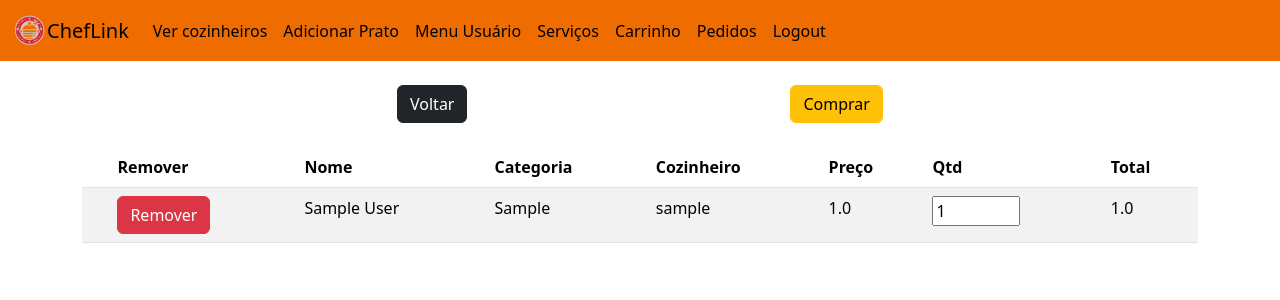
After one commit to RaulFSP/aprendendo, a Flask app: page /carrinho in a window 1280 px wide. The commit adds this page. Shown: the top 300 px of the page. Run offline with Flask 3, Linux system fonts and the light colour scheme; a user stored in the database is signed in; tables that the repository leaves empty hold one stand-in row (values such as "Sample post"); some libraries are stand-ins or nearby versions.

Commit message:
quase terminando

```diff
--- a/routes.py
+++ b/routes.py
@@ -1,6 +1,6 @@
 from app import app,db, login_manager
-from flask import render_template, redirect, url_for, flash
-from models import UserModel, UserPostModel, UserEnderecoModel
+from flask import render_template, redirect, url_for, flash, request
+from models import UserModel, UserPostModel, UserEnderecoModel, CarrinhoModel, CompraModel
 from forms import UserForm, LoginForm, UserPostForm, SearchForm, AlterUserForm, AlterUserPasswordForm
 from flask_login import login_required, logout_user, current_user, login_user
 from werkzeug.security import generate_password_hash, check_password_hash
@@ -293,3 +293,105 @@ def menu_cozinheiro(username):
     pratos = UserPostModel.query.filter(UserPostModel.user_id == cozinheiro.id).all()
     endereco = UserEnderecoModel.query.filter(UserEnderecoModel.user_id==cozinheiro.id).first_or_404()
     return render_template('menu_cozinheiro.html',cozinheiro=cozinheiro, pratos=pratos, endereco=endereco)
+
+
+@app.route('/adicionar/<int:id>')
+@login_required
+def adicionar_item(id):
+    prato = UserPostModel.query.get_or_404(id)
+    carrinho = CarrinhoModel(
+        id_cliente = current_user.id,
+        id_prato = prato.id,
+        id_cozinheiro = prato.poster.id,
+        prato_preco = prato.preco,
+        name_cliente = current_user.username
+    )
+    existe = CarrinhoModel.query.filter_by(id_prato=prato.id).first()
+    if not existe:
+        db.session.add(carrinho)
+        db.session.commit()
+        flash(f'{prato.name} foi adicionado!', category='primary')
+    else:
+        flash(f'{prato.name} já está na tabela!',category='danger')
+
+    return redirect(url_for('menu_cozinheiro', username=prato.poster.username))
+
+@app.route('/carrinho', methods=['POST','GET'])
+@login_required
+def carrinho():
+    carrinhos = CarrinhoModel.query.all()
+    if request.method == "POST":
+        ids = request.form.getlist('ids')
+        qtd_values = request.form.getlist('qtd')
+
+        tudo = list(zip(ids, qtd_values))
+        print(ids, qtd_values)
+
+        for id, qtd in tudo:
+            carrinho = CarrinhoModel.query.get_or_404(id)
+            carrinho.qtd = qtd
+            carrinho.total = float(qtd) * float(carrinho.prato_preco)
+            db.session.commit()
+            compra = CompraModel(
+                id_cliente = carrinho.id_cliente,
+                id_prato = carrinho.id_prato,
+                id_cozinheiro = carrinho.id_cozinheiro,
+                prato_preco = carrinho.prato_preco,
+                qtd = carrinho.qtd,
+                total = carrinho.total,
+                name_cliente = carrinho.name_cliente
+            )
+
+            db.session.add(compra)
+            db.session.commit()
+            db.session.delete(carrinho)
+            db.session.commit()
+            flash("Compra realizada")
+        return redirect(url_for('carrinho'))
+
+    return render_template('carrinho.html', carrinhos=carrinhos)
+
+@app.route('/remover_item_carrinho/<int:id>', methods=['POST','GET'])
+@login_required
+def remover_item_carrinho(id):
+    carrinho = CarrinhoModel.query.get_or_404(id)
+    if carrinho != None:
+        db.session.delete(carrinho)
+        db.session.commit()
+        flash("Item removido")
+        return redirect(url_for('carrinho'))
+    else:
+        flash("Não há como deletar esse item")
+        return redirect(url_for('carrinho'))
+
+@app.route('/servicos/<username>', methods=['POST','GET'])
+@login_required
+def servicos(username):
+    pedidos = CompraModel.query.filter(CompraModel.id_cozinheiro==current_user.id).all()
+    return render_template('servicos.html',pedidos=pedidos)
+
+@app.route('/pedidos/<username>')
+@login_required
+def pedidos(username):
+    pedidos = CompraModel.query.filter(CompraModel.name_cliente==current_user.username).all()
+    return render_template('pedidos.html',pedidos=pedidos)
+
+@app.route('/entregar_pedido/<int:id>')
+@login_required
+def entregar_pedido(id):
+    pedido = CompraModel.query.get_or_404(id)
+    pedido.status = False
+    pedido.situacao = "pronto para entrega"
+    db.session.commit()
+    flash("Pedido entregue")
+    return redirect(url_for('servicos',username=current_user.username))
+
+@app.route('/cancelar_pedido/<int:id>')
+@login_required
+def cancelar_pedido(id):
+    pedido = CompraModel.query.get_or_404(id)
+    pedido.status = False
+    pedido.situacao = "cancelado"
+    db.session.commit()
+    flash("Pedido cancelado")
+    return redirect(url_for('servicos',username=current_user.username))
--- /dev/null
+++ b/templates/carrinho.html
@@ -0,0 +1,64 @@
+{%extends "base.html"%}
+{%block head%}
+<title>Carrinho</title>
+    {%endblock%}
+
+{%block body%}
+<br>
+
+<form action="{{url_for('carrinho')}}" method="post" class="container">
+    <div class="d-grid gap-2 d-md-block d-md-flex justify-content-evenly">
+
+        <a href="{{url_for('index')}}" class="btn btn-dark">Voltar</a>
+        <input type="submit" value="Comprar" class="btn btn-warning">
+    </div>
+
+    <input type="hidden" name="csrf_token" value="{{ csrf_token() }}"/>
+    <br>
+<table class="table container table-striped">
+    <thead>
+        <tr>
+            <th></th>
+            <th>Remover</th>
+            <th>Nome</th>
+            <th>Categoria</th>
+            <th>Cozinheiro</th>
+            <th>Preço</th>
+            <th>Qtd</th>
+            <th>Total</th>
+        </tr>
+    </thead>
+    <tbody>
+        {% for carrinho in carrinhos %}
+        <tr>
+            <td><input type="hidden" name="ids" value="{{ carrinho.id }}" readonly></td>
+            <td><a href="{{url_for('remover_item_carrinho',id=carrinho.id)}}" class="btn btn-danger">Remover</a></td>
+            <td>{{ carrinho.carrinho.name }}</td>
+            <td>{{ carrinho.carrinho.categoria }}</td>
+            <td>{{carrinho.carrinho.poster.username}}</td>
+            <td class="price">{{ carrinho.prato_preco }}</td>
+            <td>
+                <input type="number" min="1" max="99" name="qtd" value="1" class="quantity" data-id="{{ loop.index }}">
+            </td>
+            <td class="total">{{ carrinho.prato_preco }}</td>
+        </tr>
+        {% endfor %}
+    </tbody>
+</table>
+</form>
+<script>
+
+    document.addEventListener('DOMContentLoaded', function () {
+        const quantities = document.querySelectorAll('.quantity');
+        quantities.forEach(quantity => {
+            quantity.addEventListener('input', function () {
+                const row = this.closest('tr');
+                const price = parseFloat(row.querySelector('.price').innerText);
+                const qty = parseFloat(this.value);
+                const total = row.querySelector('.total');
+                total.innerText = (price * qty).toFixed(2);
+            });
+        });
+    });
+</script>
+{%endblock%}
--- a/templates/components/navbar.html
+++ b/templates/components/navbar.html
@@ -1,4 +1,4 @@
-<nav class="navbar navbar-expand-lg" style="background-color: #fd7e14;">
+<nav class="navbar navbar-expand-lg" style="background-color: #EF6C00;">
     <div class="container-fluid">
         <a class="navbar-brand d-flex align-items-center" href="{{url_for('index')}}">
             <img src="{{url_for('static',filename='images/logo_192.png')}}" alt="Logo" width="35" height="35"
@@ -24,17 +24,26 @@
                     <a class="nav-link active" href="{{url_for('login')}}">Login</a>
                 </li>
                 {%else%}
+                {%if current_user.cozinheiro%}
                 <li class="nav-item">
                     <a class="nav-link active" href="{{url_for('add_post')}}">Adicionar Prato</a>
                 </li>
+                {%endif%}
                 <li class="nav-item">
                     <a class="nav-link active" href="{{url_for('dashboard_user')}}">Menu Usuário</a>
                 </li>
                 {%if current_user.cozinheiro%}
                 <li class="nav-item">
-                    <a class="nav-link active" href="{{url_for('dashboard_user')}}">Pedidos</a>
+                    <a class="nav-link active" href="{{url_for('servicos', username=current_user.username)}}">Serviços</a>
                 </li>
                 {%endif%}
+
+                <li class="nav-item">
+                    <a class="nav-link active" href="{{url_for('carrinho')}}">Carrinho</a>
+                </li>
+                <li class="nav-item">
+                    <a class="nav-link active" href="{{url_for('pedidos', username=current_user.username)}}">Pedidos</a>
+                </li>
                 <li class="nav-item">
                     <a class="nav-link active" href="{{url_for('logout')}}">Logout</a>
                 </li>
--- a/templates/components/post.html
+++ b/templates/components/post.html
@@ -1,6 +1,7 @@
 {%if pratos%}
 <div class="container d-flex  flex-wrap gap-3 justify-content-evenly">
-{%for prato in pratos%}
+    {%for prato in pratos%}
+    <a href="{{url_for('adicionar_item',id=prato.id)}}" class="text-decoration-none">
 <div class="card border-warning shadow" style="width: 18rem;">
     {%if prato.prato_pic == None%}
     <img src="{{url_for('static',filename='images/default_plate.jpg')}}" class="card-img-top" width="150rem" height="180rem">
@@ -17,6 +18,7 @@
         <li class="list-group-item">{{"R$\t{:,.2f}".format(prato.preco)}}</li>
     </ul>
 </div>
+</a>
 {%endfor%}
 </div>
 {%else%}
--- a/templates/cozinheiros.html
+++ b/templates/cozinheiros.html
@@ -21,7 +21,11 @@
     {%for cozinheiro in cozinheiros%}
     <a href="{{url_for('menu_cozinheiro',username=cozinheiro.username)}}" class="text-decoration-none">
     <div class="card border border-warning shadow" style="width: 18rem;">
-        <img src="{{url_for('static',filename='temp/'+cozinheiro.profile_pic)}}" class="card-img-top" alt="...">
+    {%if cozinheiro.profile_pic == None%}
+    <img src="{{url_for('static',filename='images/default_profile.png')}}" alt="" class="align-self-center rounded img-thumbnail m-2" width="200px" height="200px">
+    {%else%}
+    <img src="{{url_for('static',filename='temp/'+cozinheiro.profile_pic)}}" alt="" class="align-self-center rounded img-thumbnail m-2" width="200px" height="200px">
+    {%endif%}
         <div class="card-body">
             <h5 class="card-title">{{cozinheiro.username}}</h5>
 
--- a/templates/dashboard.html
+++ b/templates/dashboard.html
@@ -6,6 +6,9 @@
 
 {%block body%}
 <br>
+<hr>
+<h2 class="text-center">Seu Cadastro</h2>
+<hr>
 <div class="container p-3 d-flex bg-body-tertiary rounded justify-content-center flex-column border border-warning shadow">
     <div class="d-grid gap-2 d-md-block">
         <a href="{{url_for('index')}}" class="btn btn-dark">Voltar</a>
@@ -36,7 +39,8 @@
     </div>
 </div>
 <hr>
-
+<h2 class="text-center">Seus Produtos</h2>
+<hr>
 {%if pratos%}
 <div class="container p-3 border d-flex bg-body-tertiary rounded justify-content-evenly gap-3 border border-warning shadow">
 {%for prato in pratos%}
--- a/templates/login.html
+++ b/templates/login.html
@@ -22,9 +22,9 @@
             {{form.password.label(class=" input-group-text")}}
             {{form.password(class="form-control")}}
         </div>
-        <div class="  d-md-block text-center bg-white">
+        <div class="d-grid gap-2 d-md-block d-md-flex justify-content-evenly">
+            <a href="{{url_for('add_user')}}" class="btn btn-warning">Cadastrar-se</a>
             {{form.submit(value="Logar", class="btn btn-warning")}}
-
         </div>
     </fieldset>
 </form>
```
Also changed, not shown: models.py (+19 -1 lines), templates/menu_cozinheiro.html (+8 -2 lines), templates/pedidos.html (added, +30 -0 lines), templates/resultado.html (added, +19 -0 lines), templates/servicos.html (added, +35 -0 lines), 4 other files.
